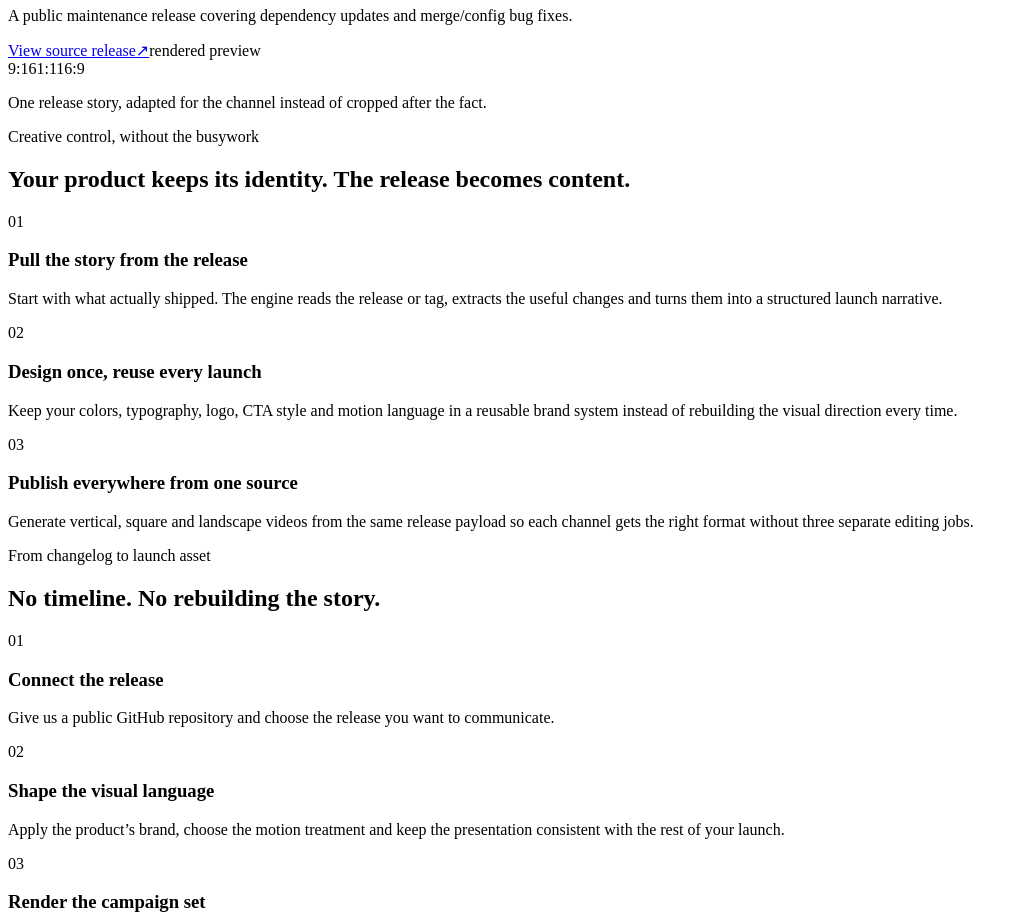
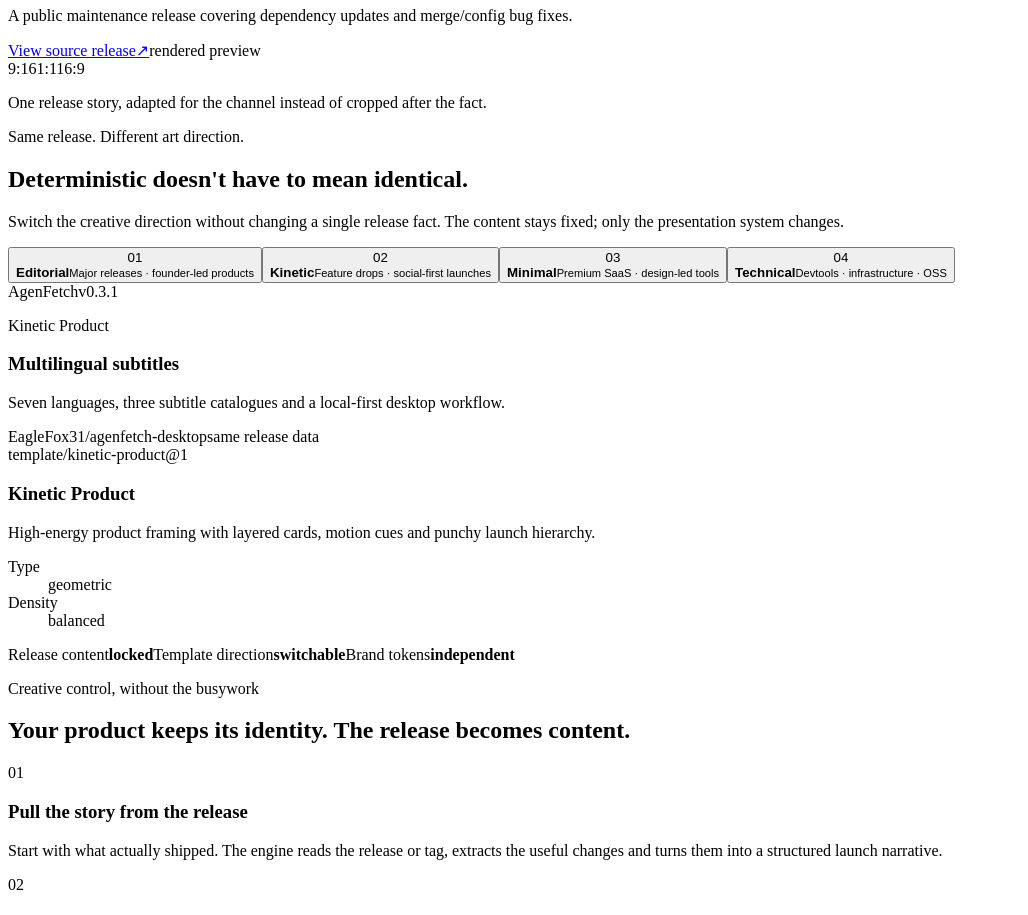
Before and after one commit to Trigenys/release-video-engine, a React (Vite) app: page / in a window 1280 px wide. Shown: the part 5960-6875 px from the top of the page, without its empty margins (0-1028 px from the left). Built offline with nearby package versions, Linux system fonts and the light colour scheme; the HTML template or start-up script is replaced by a standard one.

Commit message:
feat(templates): place explorer after release showcase

```diff
--- a/src/App.tsx
+++ b/src/App.tsx
@@ -3,6 +3,7 @@ import { Hero } from './sections/Hero'
 import { FinalCta } from './sections/FinalCta'
 import { EarlyAccessSection } from './sections/EarlyAccessSection'
 import { ReleaseShowcaseGallery } from './components/ReleaseShowcaseGallery'
+import { CreativeTemplateExplorer } from './components/CreativeTemplateExplorer'
 import { MotionReveal } from './motion/MotionReveal'
 import {
   CardSection,
@@ -45,7 +46,12 @@ export default function App() {
         const content = (
           <>
             {renderSection(section)}
-            {section === 'trust' && <ReleaseShowcaseGallery />}
+            {section === 'trust' && (
+              <>
+                <ReleaseShowcaseGallery />
+                <CreativeTemplateExplorer />
+              </>
+            )}
           </>
         )
 
```
